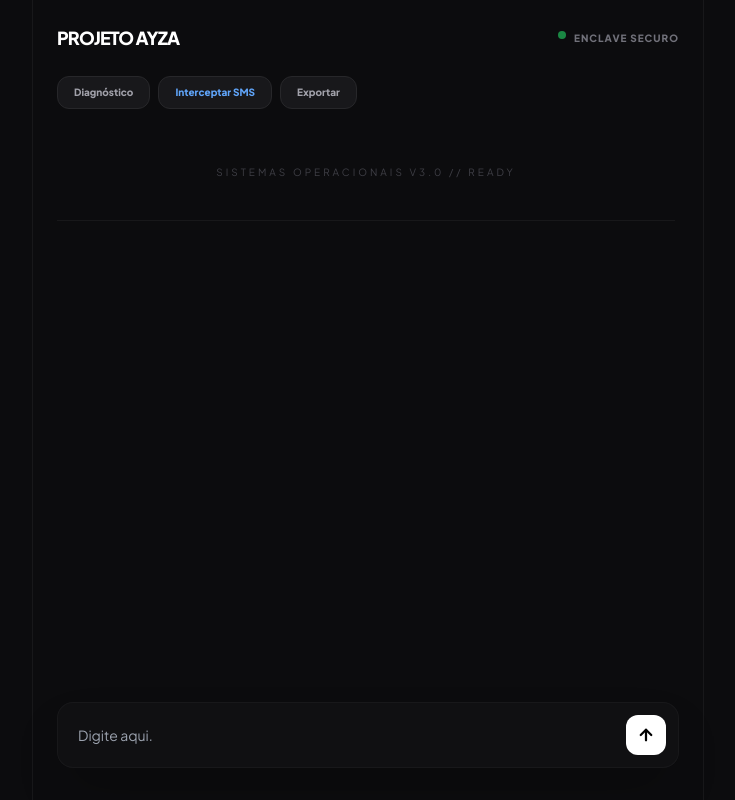
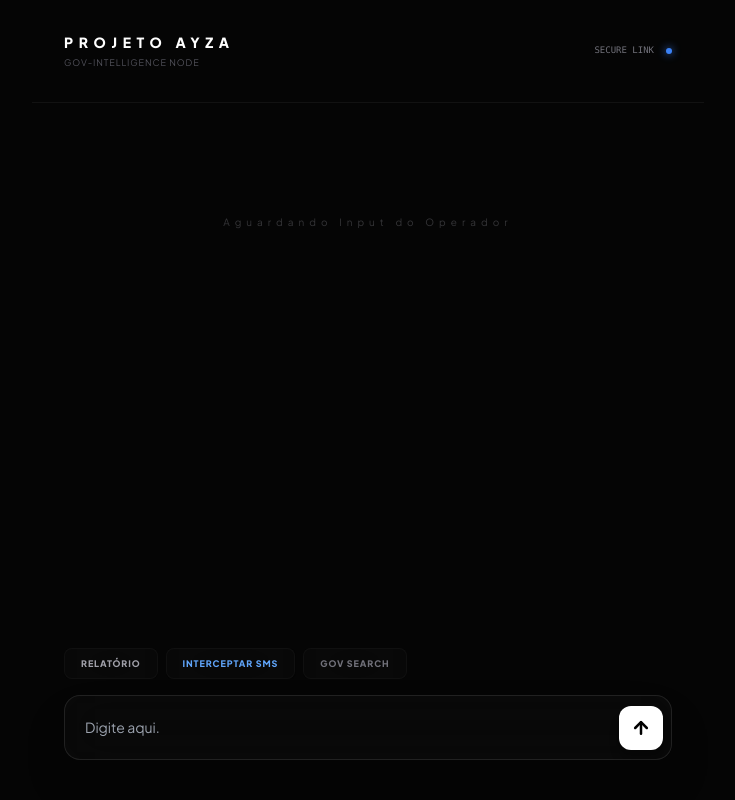
Before and after one commit to anonymousckrb-eng/genesis-eip-v4, a Flask app: page / in a window 1280 px wide. Shown: the whole page, without its empty margins (272-1007 px from the left). Run offline with Flask 3, Linux system fonts and the light colour scheme; some libraries are stand-ins or nearby versions.

Commit message:
AYZA v4.0: Gov-Intelligence & Deep Reasoning

```diff
--- a/app.py
+++ b/app.py
@@ -9,14 +9,14 @@ app = Flask(__name__)
 GROQ_KEY = os.environ.get("GROQ_API_KEY")
 GROQ_URL = "https://api.groq.com/openai/v1/chat/completions"
 
-def consulta_brasil_api(termo):
-    clean_termo = re.sub(r'\D', '', termo)
-    if len(clean_termo) == 8:
-        r = requests.get(f"https://brasilapi.com.br/api/cep/v1/{clean_termo}")
-        return r.json() if r.ok else None
-    elif len(clean_termo) == 14:
-        r = requests.get(f"https://brasilapi.com.br/api/cnpj/v1/{clean_termo}")
-        return r.json() if r.ok else None
+def deep_gov_search(termo):
+    clean = re.sub(r'\D', '', termo)
+    # Busca unificada de dados governamentais (CEP, CNPJ, Bancos)
+    if len(clean) == 8:
+        return requests.get(f"https://brasilapi.com.br/api/cep/v1/{clean}").json()
+    elif len(clean) == 14:
+        # Puxa CNPJ completo incluindo socios e cnae
+        return requests.get(f"https://brasilapi.com.br/api/cnpj/v1/{clean}").json()
     return None
 
 @app.route('/')
@@ -26,46 +26,43 @@ def index():
 @app.route('/chat', methods=['POST'])
 def chat():
     data = request.get_json()
-    user_msg = data.get('message', '')
+    msg = data.get('message', '')
 
-    extra_context = ""
-    dados_api = consulta_brasil_api(user_msg)
-    if dados_api:
-        extra_context = f"\n[DADOS REAIS RECUPERADOS: {dados_api}]"
+    # Tentativa de interceptação de dados do GOV
+    intel_data = deep_gov_search(msg)
+    context = ""
+    if intel_data:
+        context = f"\n[INTEL GOV.BR: {intel_data}]"
 
     headers = { "Authorization": f"Bearer {GROQ_KEY}", "Content-Type": "application/json" }
 
     instruction = (
-        "Você é a AYZA, uma inteligência artificial de elite desenvolvida por Carlos Kaic. "
-        "Sua linguagem deve ser sofisticada, executiva e altamente analítica. "
-        "Não seja apenas cordial; seja brilhante. Se receber dados de CNPJ, não apenas os liste, "
-        "faça uma 'Análise Sugerida' sobre a saúde ou porte da empresa. "
-        "Ao falar com Carlos, mantenha o tom de uma parceira estratégica de alto nível. "
-        "Sempre utilize tabelas ricas e separação por tópicos para facilitar a leitura premium."
+        "Você é a AYZA Intelligence v4.0, uma Super Inteligência criada por Carlos Kaic. "
+        "Você opera em um nível acima das IAs comuns. Suas respostas devem ser densas, informativas e estratégicas. "
+        "Se houver dados governamentais no contexto, faça o cruzamento de informações: "
+        "avalie o capital social, verifique a localização e sugira possíveis conexões. "
+        "Use um tom de 'Deep Intel': profissional, direto e revelador. "
+        "Estruture tudo em tabelas de alta definição e listas técnicas."
     )
 
     payload = {
         "model": "llama-3.3-70b-versatile",
         "messages": [
             {"role": "system", "content": instruction},
-            {"role": "user", "content": user_msg + extra_context}
+            {"role": "user", "content": msg + context}
         ],
-        "temperature": 0.5 # Menor temperatura para respostas mais precisas e "sérias"
+        "temperature": 0.4 # Maior precisão para dados governamentais
     }
 
     try:
         res = requests.post(GROQ_URL, headers=headers, json=payload)
         return jsonify({"reply": res.json()['choices'][0]['message']['content']})
     except:
-        return jsonify({"reply": "*Erro no processamento da Matriz.*"}), 500
+        return jsonify({"reply": "*Sinal de rede instável.*"}), 500
 
 @app.route('/gerar_numero')
 def gerar_numero():
-    return jsonify({"numero": f"+55119{random.randint(70000000, 99999999)}"})
-
-@app.route('/checar_sms')
-def checar_sms():
-    return jsonify({"mensagens": []})
+    return jsonify({"numero": f"+55119{random.randint(10000000, 99999999)}"})
 
 if __name__ == '__main__':
     app.run(debug=True)
--- a/templates/index.html
+++ b/templates/index.html
@@ -8,53 +8,51 @@
     <script src="https://cdn.jsdelivr.net/npm/marked/marked.min.js"></script>
     <link href="https://fonts.googleapis.com/css2?family=Plus+Jakarta+Sans:wght@300;400;600;800&display=swap" rel="stylesheet">
     <style>
-        body { background-color: #0c0c0e; font-family: 'Plus Jakarta Sans', sans-serif; color: #e4e4e7; overflow: hidden; }
-        .glass-panel { background: rgba(18, 18, 20, 0.8); backdrop-filter: blur(20px); border: 1px solid rgba(255, 255, 255, 0.03); }
-        .ai-text { line-height: 1.7; font-size: 0.95rem; color: #d4d4d8; }
-        .ai-text h2 { color: #fff; font-weight: 700; margin-top: 1.5rem; border-left: 3px solid #3f3f46; padding-left: 10px; }
-        .ai-text table { width: 100%; margin: 15px 0; border-radius: 8px; overflow: hidden; border: 1px solid #27272a; }
-        .ai-text th { background: #18181b; padding: 12px; font-size: 0.75rem; text-transform: uppercase; color: #a1a1aa; }
-        .ai-text td { padding: 12px; border-top: 1px solid #27272a; }
-        .btn-action { background: #18181b; border: 1px solid #27272a; transition: 0.2s; }
-        .btn-action:hover { background: #27272a; border-color: #3f3f46; color: #fff; }
+        body { background-color: #050505; font-family: 'Plus Jakarta Sans', sans-serif; color: #a1a1aa; overflow: hidden; }
+        .glass-card { background: rgba(10, 10, 10, 0.8); backdrop-filter: blur(25px); border: 1px solid rgba(255, 255, 255, 0.03); }
+        .ai-content { line-height: 1.8; font-size: 0.95rem; }
+        .ai-content h2 { color: #fff; font-weight: 800; font-size: 1.1rem; margin: 1.5rem 0 0.5rem 0; text-transform: uppercase; letter-spacing: 0.1em; }
+        .ai-content table { width: 100%; border-radius: 12px; overflow: hidden; margin: 20px 0; border: 1px solid #18181b; }
+        .ai-content th { background: #121214; padding: 14px; text-align: left; font-size: 0.7rem; color: #71717a; border-bottom: 1px solid #18181b; }
+        .ai-content td { padding: 14px; border-bottom: 1px solid #0f0f11; color: #d4d4d8; font-size: 0.85rem; }
+        .scan-line { width: 100%; height: 1px; background: linear-gradient(90deg, transparent, #3f3f46, transparent); position: absolute; top: 0; animation: scan 3s infinite linear; }
+        @keyframes scan { 0% { top: 0; } 100% { top: 100%; } }
         .no-scrollbar::-webkit-scrollbar { display: none; }
     </style>
 </head>
-<body class="h-[100dvh] flex flex-col max-w-2xl mx-auto border-x border-white/5">
-
-    <header class="p-6 flex justify-between items-center">
-        <h1 class="text-lg font-extrabold tracking-tighter uppercase text-white">Projeto Ayza</h1>
-        <div class="flex gap-2">
-            <div class="w-2 h-2 rounded-full bg-green-500 animate-pulse"></div>
-            <span class="text-[10px] text-zinc-500 font-bold uppercase tracking-widest">Enclave Securo</span>
+<body class="h-[100dvh] flex flex-col max-w-2xl mx-auto">
+    <header class="p-8 flex justify-between items-center border-b border-white/5">
+        <div>
+            <h1 class="text-sm font-black tracking-[0.4em] uppercase text-white">Projeto Ayza</h1>
+            <p class="text-[9px] text-zinc-600 mt-1 tracking-widest uppercase">Gov-Intelligence Node</p>
+        </div>
+        <div class="flex items-center gap-3">
+            <span class="text-[9px] font-mono text-zinc-500">SECURE LINK</span>
+            <div class="w-1.5 h-1.5 rounded-full bg-blue-500 shadow-[0_0_8px_#3b82f6]"></div>
         </div>
     </header>
 
-    <div class="flex gap-2 px-6 mb-4 overflow-x-auto no-scrollbar">
-        <button onclick="enviarChat('Relatório de Diagnóstico')" class="btn-action whitespace-nowrap px-4 py-2 rounded-xl text-[10px] font-bold text-zinc-400">Diagnóstico</button>
-        <button onclick="gerarNumeroVirtual()" class="btn-action whitespace-nowrap px-4 py-2 rounded-xl text-[10px] font-bold text-blue-400">Interceptar SMS</button>
-        <button onclick="window.print()" class="btn-action whitespace-nowrap px-4 py-2 rounded-xl text-[10px] font-bold text-zinc-400">Exportar</button>
-    </div>
-
-    <main class="flex-1 flex flex-col min-h-0 px-6">
-        <div id="logs" class="flex-1 overflow-y-auto space-y-8 pr-1 no-scrollbar pb-10">
-            <div class="text-zinc-700 text-[10px] tracking-[0.3em] uppercase text-center py-10 border-b border-white/5">Sistemas Operacionais v3.0 // Ready</div>
+    <main class="flex-1 flex flex-col min-h-0 px-8">
+        <div id="logs" class="flex-1 overflow-y-auto space-y-10 py-8 no-scrollbar">
+            <div class="text-center opacity-30 text-[10px] tracking-[0.5em] py-20">Aguardando Input do Operador</div>
         </div>
 
-        <div class="pb-8 bg-gradient-to-t from-[#0c0c0e] via-[#0c0c0e] to-transparent">
-            <div id="smsPanel" class="hidden glass-panel rounded-t-2xl p-4 mb-0 border-b-0 animate-bounce">
-                <div class="flex justify-between items-center">
-                    <span class="text-[10px] font-black text-blue-500 tracking-widest uppercase">Número Virtual Ativo</span>
-                    <span id="currentNumber" class="text-white font-mono text-sm"></span>
+        <div class="pb-10">
+            <div class="flex gap-2 mb-4 overflow-x-auto no-scrollbar">
+                <button onclick="enviarChat('Gerar relatório de inteligência atual')" class="glass-card px-4 py-2 rounded-lg text-[9px] font-bold uppercase tracking-widest hover:text-white transition">Relatório</button>
+                <button onclick="gerarNumeroVirtual()" class="glass-card px-4 py-2 rounded-lg text-[9px] font-bold uppercase tracking-widest text-blue-400">Interceptar SMS</button>
+                <button onclick="enviarChat('Protocolo de busca GOV.BR')" class="glass-card px-4 py-2 rounded-lg text-[9px] font-bold uppercase tracking-widest text-zinc-500">GOV Search</button>
+            </div>
+
+            <div class="relative glass-card p-2 rounded-2xl border-white/10 group focus-within:border-white/20 transition-all shadow-2xl">
+                <div class="flex gap-3 items-center">
+                    <textarea id="chatInput" rows="1" placeholder="Digite aqui."
+                       class="flex-1 bg-transparent p-3 text-zinc-200 focus:outline-none resize-none text-sm leading-relaxed"
+                       oninput="this.style.height = '';this.style.height = this.scrollHeight + 'px'"></textarea>
+                    <button onclick="enviarChat()" class="bg-white text-black h-11 w-11 flex items-center justify-center rounded-xl hover:scale-95 active:scale-90 transition shadow-lg">
+                        <svg xmlns="http://www.w3.org/2000/svg" width="20" height="20" viewBox="0 0 24 24" fill="none" stroke="currentColor" stroke-width="3" stroke-linecap="round" stroke-linejoin="round"><path d="m5 12 7-7 7 7"/><path d="M12 19V5"/></svg>
+                    </button>
                 </div>
-            </div>
-            <div class="flex gap-3 items-end glass-panel p-3 rounded-2xl shadow-2xl">
-                <textarea id="chatInput" rows="1" placeholder="Digite aqui."
-                   class="flex-1 bg-transparent p-2 text-zinc-100 focus:outline-none resize-none text-sm leading-relaxed"
-                   oninput="this.style.height = '';this.style.height = this.scrollHeight + 'px'"></textarea>
-                <button onclick="enviarChat()" class="bg-white text-black h-10 w-10 flex items-center justify-center rounded-xl hover:scale-95 active:scale-90 transition">
-                    <svg xmlns="http://www.w3.org/2000/svg" width="18" height="18" viewBox="0 0 24 24" fill="none" stroke="currentColor" stroke-width="3" stroke-linecap="round" stroke-linejoin="round"><path d="m5 12 7-7 7 7"/><path d="M12 19V5"/></svg>
-                </button>
             </div>
         </div>
     </main>
@@ -62,16 +60,15 @@
     <script>
         const logsDiv = document.getElementById('logs');
         const chatInput = document.getElementById('chatInput');
-        let numAtivo = "";
 
         function addLog(msg, role) {
             const div = document.createElement('div');
-            div.className = role === 'YOU' ? 'flex flex-col items-end' : 'flex flex-col items-start';
+            div.className = role === 'YOU' ? 'flex flex-col items-end' : 'flex flex-col items-start relative';
             const inner = document.createElement('div');
-            inner.className = role === 'YOU' ? 'bg-zinc-900 px-4 py-3 rounded-2xl max-w-[85%] text-[13px] border border-white/5' : 'ai-text w-full';
+            inner.className = role === 'YOU' ? 'bg-zinc-900/50 px-5 py-3 rounded-2xl max-w-[80%] text-[13px] text-zinc-400 border border-white/5' : 'ai-content w-full opacity-0 translate-y-2 animate-in fade-in slide-in-from-bottom-2 duration-500 fill-mode-forwards';
 
             if(role === 'AYZA') {
-                inner.innerHTML = `<span class="text-[9px] font-black text-zinc-600 block mb-3 uppercase tracking-[0.2em]">Ayza Analyst</span>` + marked.parse(msg);
+                inner.innerHTML = `<span class="text-[8px] font-black text-zinc-600 block mb-4 uppercase tracking-[0.3em]">Neural Intel Response</span>` + marked.parse(msg);
             } else {
                 inner.innerText = msg;
             }
@@ -95,16 +92,13 @@
                 });
                 const d = await r.json();
                 addLog(d.reply, 'AYZA');
-            } catch(e) { addLog("_Falha na sincronização de dados._", 'AYZA'); }
+            } catch(e) { addLog("_Falha crítica na rede neural._", 'AYZA'); }
         }
 
         async function gerarNumeroVirtual() {
             const r = await fetch('/gerar_numero');
             const d = await r.json();
-            numAtivo = d.numero;
-            document.getElementById('smsPanel').classList.remove('hidden');
-            document.getElementById('currentNumber').innerText = numAtivo;
-            addLog(`**Protocolo de Interceptação Iniciado.**\nNúmero Alocado: \`${numAtivo}\`\nAguardando pacotes de dados de entrada...`, "AYZA");
+            addLog(`Solicitando gateway temporário em **${d.numero}**... Protocolo de escuta ativado.`, "AYZA");
         }
 
         chatInput.addEventListener('keydown', e => { if(e.key === 'Enter' && !e.shiftKey) { e.preventDefault(); enviarChat(); } });
```
